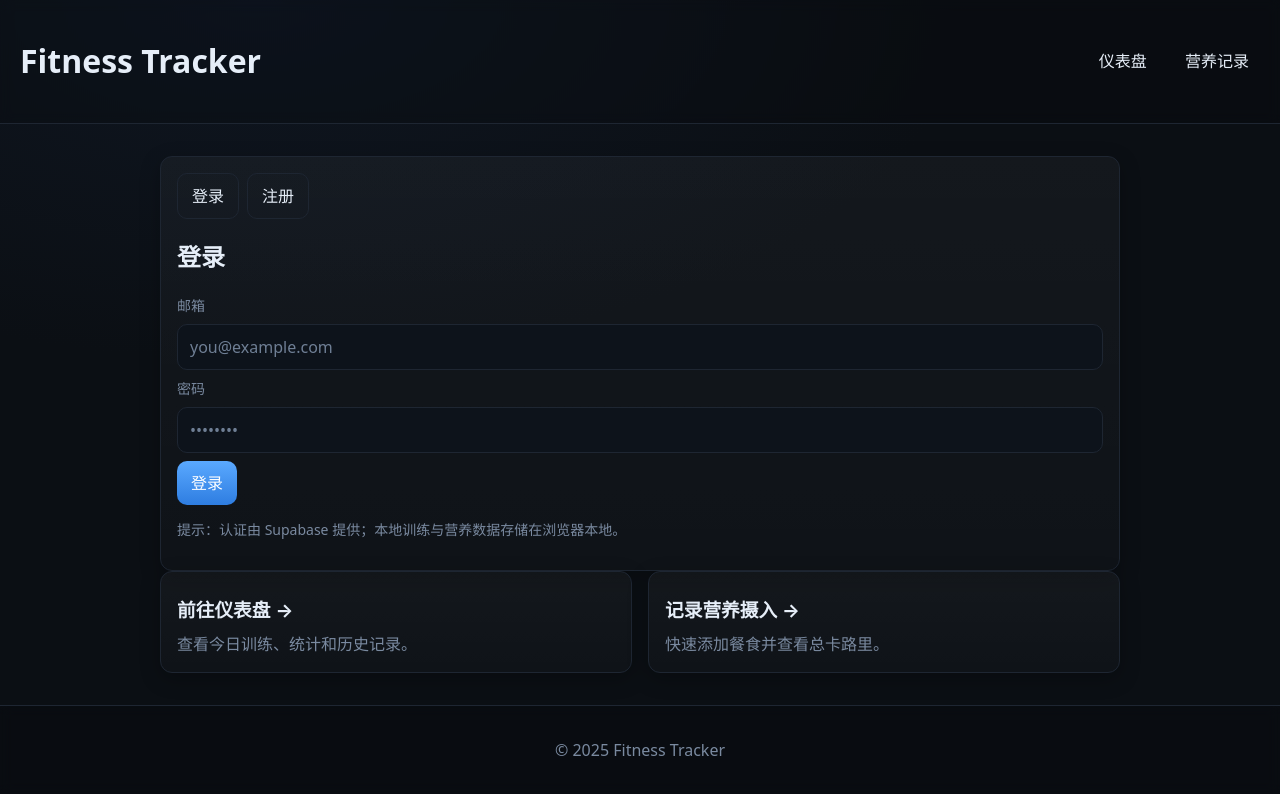
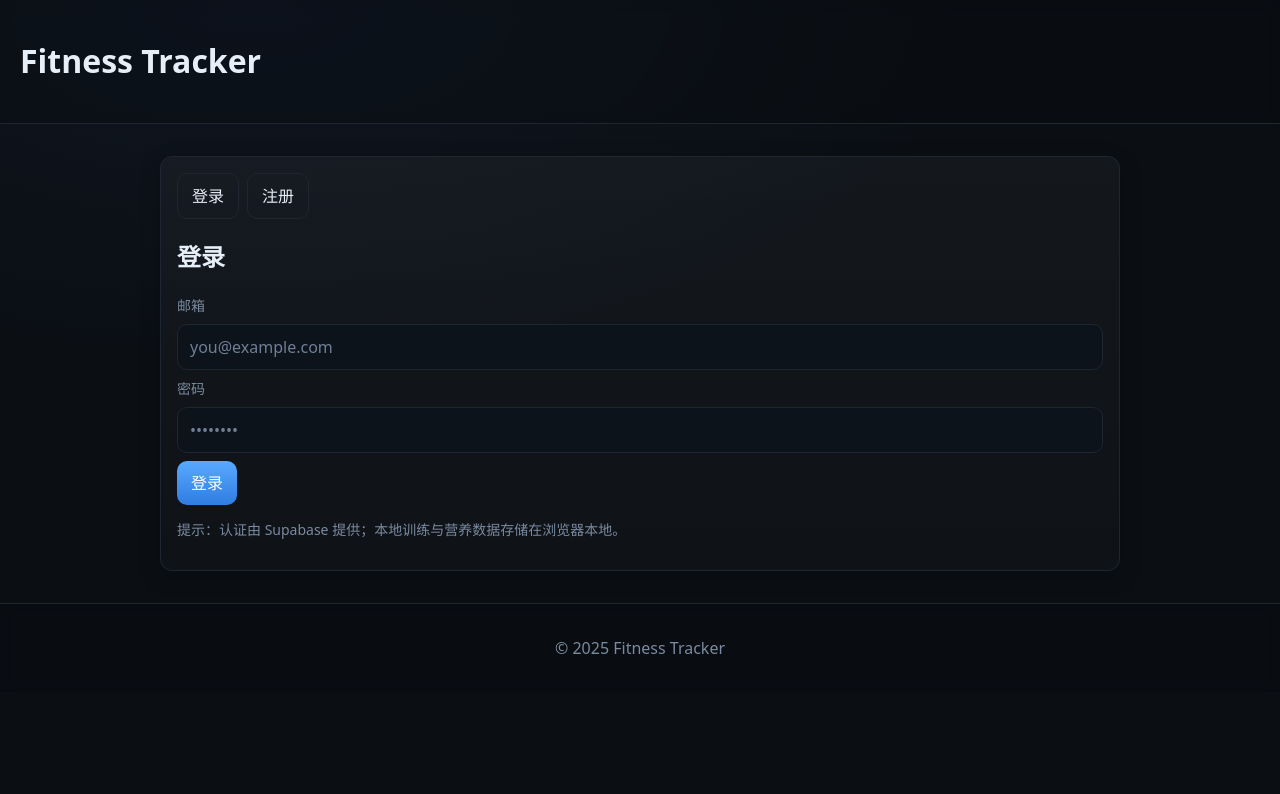
Before and after one commit to ZXM691/fitness-tracker, a plain HTML site: page index.html in a window 1280 px wide. Drawn offline with nearby package versions, Linux system fonts and the light colour scheme.

Commit message:
Update index.html

```diff
--- a/index.html
+++ b/index.html
@@ -11,8 +11,7 @@
 	<header class="site-header">
 		<h1>Fitness Tracker</h1>
 		<nav class="site-nav">
-			<a href="dashboard.html">仪表盘</a>
-			<a href="nutrition.html">营养记录</a>
+
 		</nav>
 	</header>
 
@@ -54,16 +53,7 @@
 			<p class="muted">提示：认证由 Supabase 提供；本地训练与营养数据存储在浏览器本地。</p>
 		</section>
 
-		<section class="grid">
-			<a class="card link-card" href="dashboard.html">
-				<h3>前往仪表盘 →</h3>
-				<p>查看今日训练、统计和历史记录。</p>
-			</a>
-			<a class="card link-card" href="nutrition.html">
-				<h3>记录营养摄入 →</h3>
-				<p>快速添加餐食并查看总卡路里。</p>
-			</a>
-		</section>
+
 	</main>
 
 	<footer class="site-footer">
@@ -95,7 +85,7 @@
 			const email = document.getElementById('email').value.trim();
 			const password = document.getElementById('password').value;
 			const res = await window.FTAuth.signIn(email, password);
-			if (res) window.location.href = 'dashboard.html';
+			if (res) window.location.href = 'portal.html';
 		});
 		document.getElementById('registerForm').addEventListener('submit', async function (e) {
 			e.preventDefault();
```
